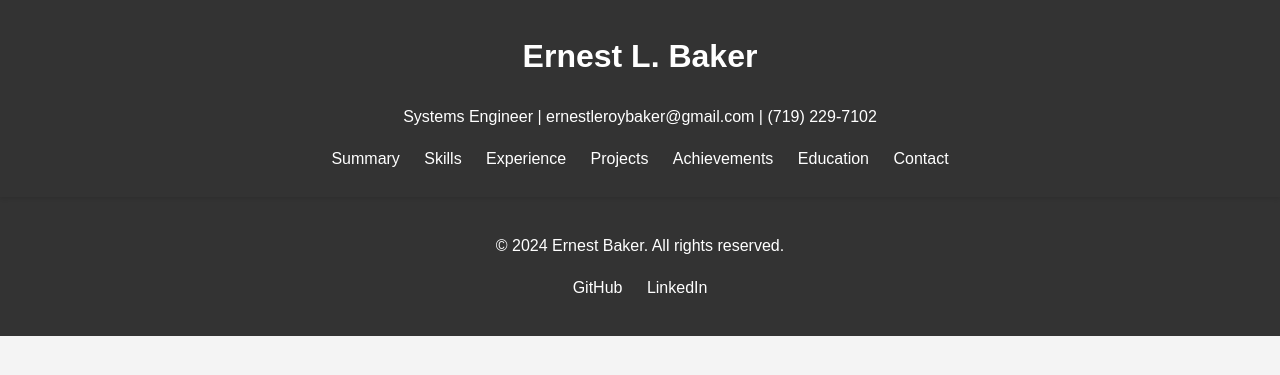
After one commit to crow50/ernest-portfolio, a Flask app: template src/templates/base.html in a window 1280 px wide. The commit adds this page. Shown: the top 375 px of the page. Run offline with Flask 3, Linux system fonts and the light colour scheme; the template is opened without the code that fills it, so the values that code supplies are empty.

Commit message:
Added - base.html Changed - Refactored idex.html - Fixed nooptions in app.py

```diff
--- a/app.py
+++ b/app.py
@@ -23,7 +23,7 @@ License:
     GPL 3.0
 
 Usage:
-    python app.py [nooptions]
+    python app.py [options]
 """
 
 import logging
--- /dev/null
+++ b/src/templates/base.html
@@ -0,0 +1,74 @@
+<!DOCTYPE html>
+<html lang="en">
+
+<head>
+	<!-- Basic Meta Tags -->
+	<meta charset="UTF-8">
+    <meta name="viewport" content="width=device-width, initial-scale=1.0">
+    <meta name="description" content="Ernest Baker - Systems and Software Analyst with extensive experience in IT governance, infrastructure design, and systems integration.">
+    <meta name="keywords" content="Linux Administrator, Administrator, Systems Analyst, Software Analyst, Systems Engineer, IT governance, infrastructure design, systems integration, Ernest Baker, Python Developer">
+    <meta name="author" content="Ernest Baker">
+
+	<!-- Open Graph Meta Tags -->
+    <meta property="og:title" content="Ernest Baker - Systems and Software Analyst Portfolio">
+    <meta property="og:description" content="Explore the portfolio of Ernest Baker, a Systems and Software Analyst with expertise in IT governance, automation, infrastructure design, and systems integration.">
+    <meta property="og:type" content="website">
+    <meta property="og:url" content="https://crow50.github.io/ernest-portfolio/">
+    <meta property="og:image" content="https://raw.githubusercontent.com/crow50/ernest-portfolio/main/src/static/images/Resized_American_Bulldog_Crow_Avatar.png">
+    <meta property="og:locale" content="en_US">
+
+    <!-- Twitter Card Meta Tags -->
+    <meta name="twitter:card" content="summary_large_image">
+    <meta name="twitter:title" content="Ernest Baker - Systems and Software Analyst Portfolio">
+    <meta name="twitter:description" content="Explore the portfolio of Ernest Baker, a Systems and Software Analyst with expertise in IT governance, automation, infrastructure design, and systems integration.">
+    <meta name="twitter:image" content="https://raw.githubusercontent.com/crow50/ernest-portfolio/main/src/static/images/Resized_American_Bulldog_Crow_Avatar.png">
+
+    <!-- Robots Meta Tag -->
+    <meta name="robots" content="index, follow">
+
+    <!-- Canonical Link -->
+    <link rel="canonical" href="https://crow50.github.io/ernest-portfolio/">
+
+	<!-- Stylesheet -->
+    <link rel="stylesheet" href="{{ url_for('static', filename='css/main.css') }}">
+
+	<!-- Favicon -->
+    <link rel="icon" href="{{ url_for('static', filename='images/favicon.ico') }}">
+
+    <title>{% block title %}Ernest Baker - Professional Resume{% endblock %}</title>
+
+
+</head>
+<body>
+    <header>
+        <h1>Ernest L. Baker</h1>
+        <p>Systems Engineer | ernestleroybaker@gmail.com | (719) 229-7102</p>
+        <nav>
+            <ul>
+                <li><a href="#summary">Summary</a></li>
+                <li><a href="#skills">Skills</a></li>
+                <li><a href="#experience">Experience</a></li>
+                <li><a href="#projects">Projects</a></li>
+                <!-- <li><a href="#testimonials">Testimonials</a></li> -->
+                <li><a href="#achievements">Achievements</a></li>
+                <li><a href="#education">Education</a></li>
+                <li><a href="#contact">Contact</a></li>
+            </ul>
+        </nav>
+    </header>
+
+    <div class="content">
+        {% block content %}{% endblock %}
+    </div>
+
+    <footer>
+        <p>&copy; 2024 Ernest Baker. All rights reserved.</p>
+        <ul>
+            <li><a href="https://github.com/crow50">GitHub</a></li>
+            <li><a href="https://www.linkedin.com/in/ernestlbaker/">LinkedIn</a></li>
+        </ul>
+    </footer>
+
+    <script src="../static/js/main.js"></script>
+</body>
+</html>
```
Also changed, not shown: src/templates/index.html (+4 -72 lines), docs/CHANGELOG.md.
